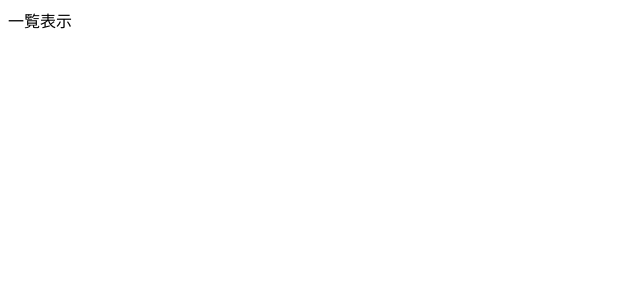
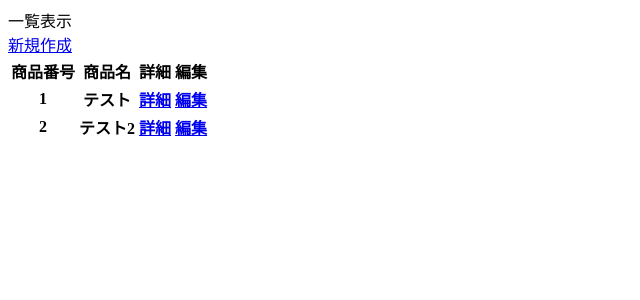
Before and after one commit to takayuki-s/nuxt-test, a Nuxt app: page /products in a window 1280 px wide. Shown: the top 300 px of the page, without its empty margins (0-640 px from the left). Built offline with nearby package versions, Linux system fonts and the light colour scheme.

Commit message:
テーブル/リンク作成

```diff
--- a/pages/products/index.vue
+++ b/pages/products/index.vue
@@ -1,6 +1,28 @@
 <template>
   <div>
-    一覧表示
+    一覧表示<br>
+    <NuxtLink to="/products/create">新規作成</NuxtLink>
+
+    <table>
+      <tr>
+        <th>商品番号</th>
+        <th>商品名</th>
+        <th>詳細</th>
+        <th>編集</th>
+      </tr>
+      <tr>
+        <th>1</th>
+        <th>テスト</th>
+        <th><NuxtLink to="/products/1/show">詳細</NuxtLink></th>
+        <th><NuxtLink to="/products/1/edit">編集</NuxtLink></th>
+      </tr>
+      <tr>
+        <th>2</th>
+        <th>テスト2</th>
+        <th><NuxtLink to="/products/2/show">詳細</NuxtLink></th>
+        <th><NuxtLink to="/products/2/edit">編集</NuxtLink></th>
+      </tr>
+    </table>
   </div>
 </template>
 
```
